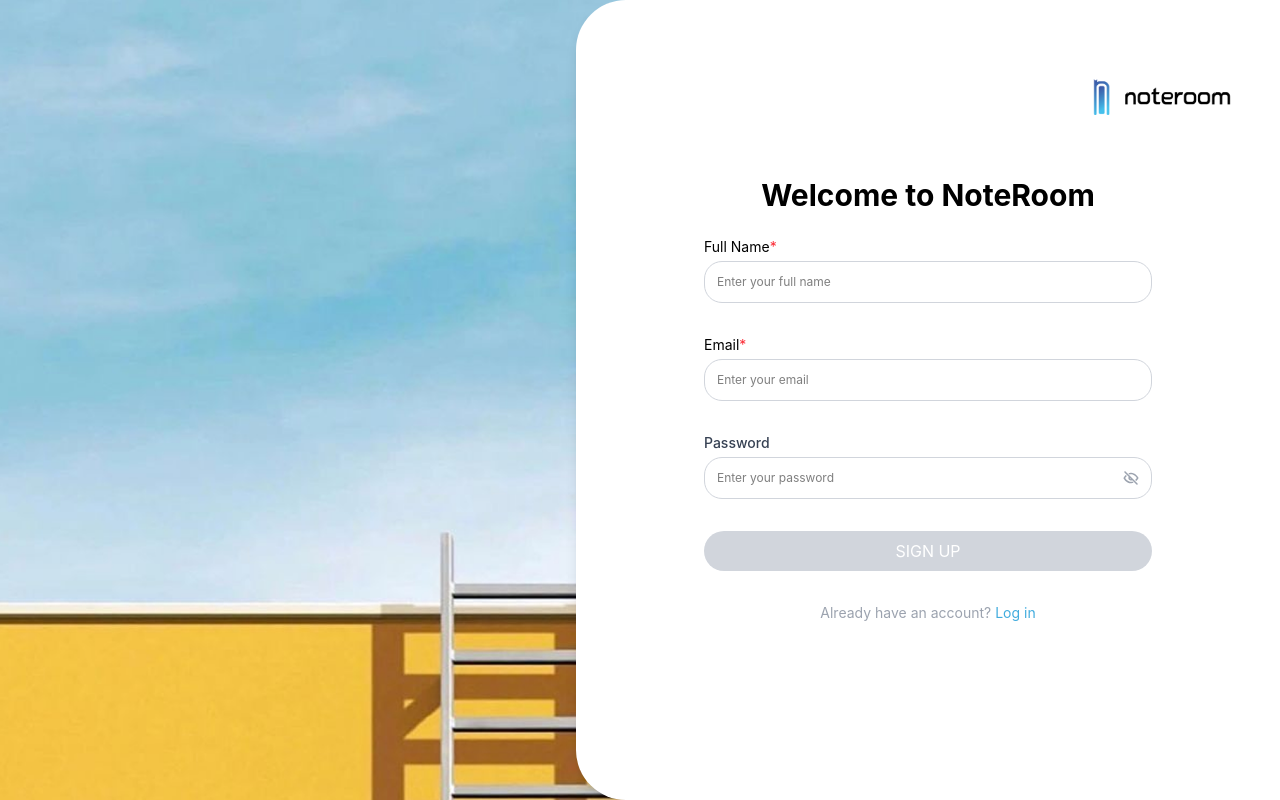
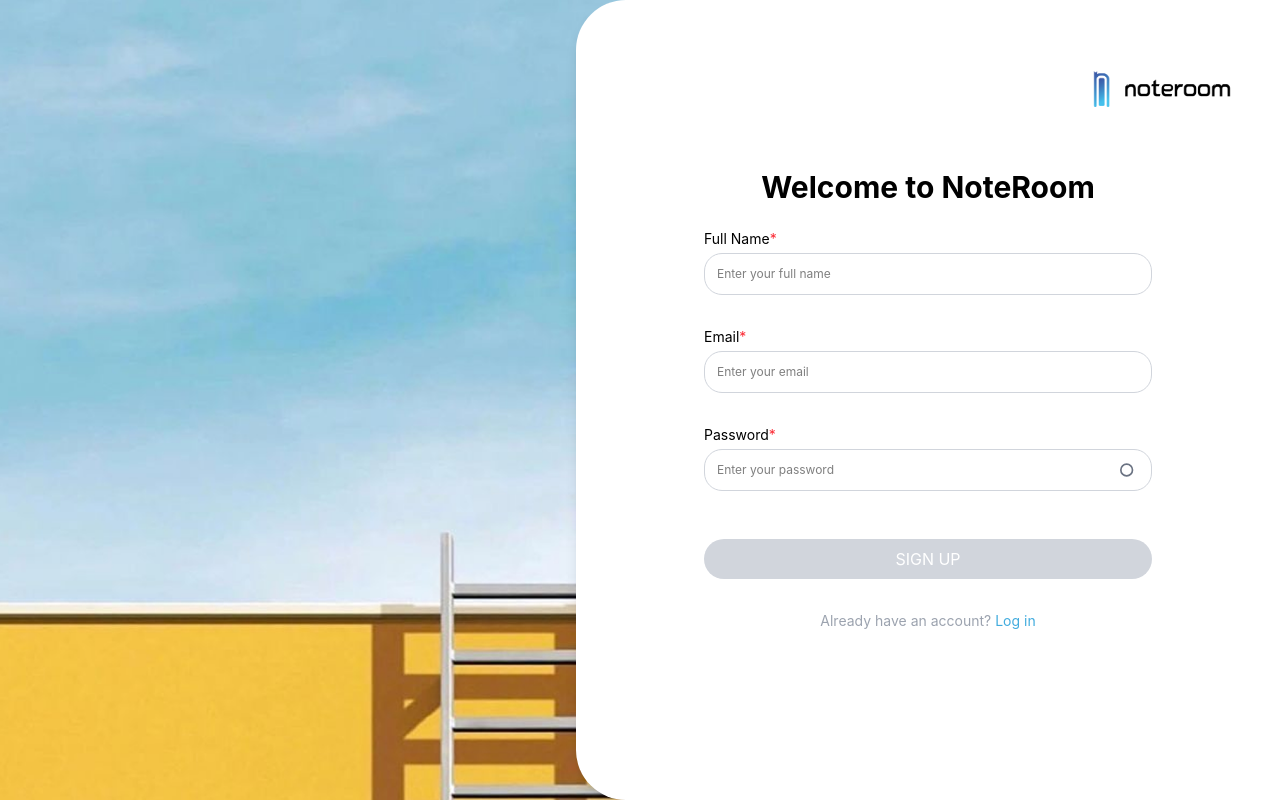
Before and after one commit to noteroomhq/noteroom, a React (Vite) app in the folder frontend/: page /signup in a window 1280 px wide. Built offline with nearby package versions, Linux system fonts and the light colour scheme.

Commit message:
strict-password-input component in signup component

```diff
--- a/frontend/src/features/auth/components/AuthInput.tsx
+++ b/frontend/src/features/auth/components/AuthInput.tsx
@@ -7,16 +7,12 @@ interface AuthInputProps extends React.InputHTMLAttributes<HTMLInputElement> {
 
 const AuthInput = ({
 	label,
-	name,
 	type = "text",
-	value,
-	onChange,
-	onFocus,
-	placeholder,
 	errorMessage,
-	required = false,
+	required = true,
 	autoFocus = false,
 	disabled = false,
+	...rest
 }: AuthInputProps) => {
 	const [showPassword, setShowPassword] = useState(false);
 
@@ -39,14 +35,10 @@ const AuthInput = ({
 				<input
 					id={label}
 					type={inputType}
-					name={name}
-					value={value}
-					onChange={onChange}
-					onFocus={onFocus}
-					placeholder={placeholder}
 					className={`w-full text-xs border rounded-[18px] caret-[#42ACDE] ${errorMessage ? "border-red-500 focus:ring-red-500" : "border-gray-300 focus:border-[#42ACDE]"} px-3 py-3 outline-none ${disabled ? "bg-gray-200 cursor-not-allowed" : ""}`}
 					autoFocus={autoFocus}
 					disabled={disabled}
+					{...rest}
 				/>
 				{type === "password" && (
 					<button
--- a/frontend/src/features/auth/components/Signup.tsx
+++ b/frontend/src/features/auth/components/Signup.tsx
@@ -6,23 +6,15 @@ import AuthBtn from "./AuthBtn";
 import SignupImage from "../assets/images/signup-page-img.png";
 import NoteRoomLogo from "../assets/images/NoteRoom Logo Files/Logotype/PNG/Rectangle Horizontal/NoteRoom_logo-fullcolor-rgb-2-1000_1000px.png";
 import { treeifyError, z } from "zod"
+import StrictPasswordInput from "./StrictPasswordInput";
+import { PasswordSchema } from "../utils";
 
 type TErrors = { name?: string, email?: string, password?: string }
-type TPasswordCriteria = { minLength: boolean, upperCase: boolean, lowerCase: boolean, number: boolean }
-
-const checkPasswordCriteria = (password: string): TPasswordCriteria => ({
-	minLength: password.length >= 6,
-	upperCase: /[A-Z]/.test(password),
-	lowerCase: /[a-z]/.test(password),
-	number: /[0-9]/.test(password),
-})
 
 const SignupFormSchema = z.object({
 	name: z.string().min(4, "Full Name must be more than four characters"),
 	email: z.email("Please enter a valid email address"),
-	password: z.string().min(6, "Your password must meet below requirements")
-		.refine(val => Object.values(checkPasswordCriteria(val)).every(v => v),
-		{ error: "Password must contain uppercases, lowercases and numbers" })
+	password: PasswordSchema
 })
 type TFormData = z.infer<typeof SignupFormSchema>
 
@@ -38,15 +30,8 @@ const Signup = () => {
 		email: "",
 		password: "",
 	});
-	const [passwordCriteria, setPasswordCriteria] = useState<TPasswordCriteria>({
-		minLength: false,
-		upperCase: false,
-		lowerCase: false,
-		number: false,
-	});
+
 	const [isFormValid, setIsFormValid] = useState(false);
-	const [isPasswordFocused, setIsPasswordFocused] = useState(false);
-	const [showPassword, setShowPassword] = useState(false); // Track password visibility
 	const [loading, setLoading] = useState<boolean>(false)
 
 	const handleChange = (e: React.ChangeEvent<HTMLInputElement>) => {
@@ -55,12 +40,6 @@ const Signup = () => {
 
 	const handleBlur = (e: React.FocusEvent<HTMLInputElement>) => {
 		validateForm(); // Validate on blur to show errors
-	};
-
-	const handleFocus = (e: React.FocusEvent<HTMLInputElement>) => {
-		if (e.target.name === "password") {
-			setIsPasswordFocused(true); // Show password criteria when focused
-		}
 	};
 
 	const validateForm = useCallback(() => {
@@ -107,9 +86,6 @@ const Signup = () => {
 		validateForm();
 	}, [form, validateForm]);
 
-	useEffect(() => {
-		setPasswordCriteria(checkPasswordCriteria(form.password))
-	}, [form.password])
 
 	return (
 		<AuthLayout imageSrc={SignupImage}>
@@ -132,7 +108,6 @@ const Signup = () => {
 						value={form.name}
 						onChange={handleChange}
 						onBlur={handleBlur}
-						onFocus={handleFocus}
 						errorMessage={errors.name}
 						placeholder="Enter your full name"
 						required
@@ -144,80 +119,14 @@ const Signup = () => {
 						value={form.email}
 						onChange={handleChange}
 						onBlur={handleBlur}
-						onFocus={handleFocus}
 						errorMessage={errors.email}
 						placeholder="Enter your email"
 						required
 					/>
 
-					{/* Password Field - used a different component */}
-					<div className="mb-4">
-						<label className="block mb-1 text-sm font-medium text-gray-700">Password</label>
-						<div className="relative">
-							<input
-								type={showPassword ? "text" : "password"}
-								name="password"
-								value={form.password}
-								onChange={handleChange}
-								onBlur={handleBlur}
-								onFocus={handleFocus}
-								placeholder="Enter your password"
-								className={`w-full text-xs border rounded-[18px] ${errors.password ? "border-red-500 focus:border-[#42ACDE]" : "border-gray-300 focus:border-[#42ACDE]"} px-3 py-3 caret-[#42ACDE] outline-none`}
-							/>
-							<button
-								type="button"
-								onClick={() => setShowPassword(!showPassword)}
-								className="absolute right-3 top-1/2 transform -translate-y-1/2 cursor-pointer text-gray-500"
-							>
-								{showPassword ? (
-									<svg width="18" height="18" viewBox="0 0 18 18" fill="none" xmlns="http://www.w3.org/2000/svg">
-										<g clip-path="url(#clip0_10309_5844)">
-										<path d="M9.16798 12.7508C5.94298 12.8258 3.82798 10.0583 3.16798 9.00082C3.63783 8.25134 4.2025 7.56567 4.84798 6.96082L3.75298 5.90332C2.90648 6.70092 2.18129 7.61815 1.60048 8.62582C1.53465 8.73984 1.5 8.86917 1.5 9.00082C1.5 9.13247 1.53465 9.26181 1.60048 9.37582C2.07298 10.1933 4.60048 14.2508 9.01798 14.2508H9.20548C10.0361 14.2262 10.8561 14.0561 11.628 13.7483L10.443 12.5633C10.0263 12.6729 9.59862 12.7358 9.16798 12.7508Z" fill="#9CA3AF"/>
-										<path d="M16.4025 8.62429C15.9225 7.79179 13.275 3.61429 8.7975 3.74929C7.96684 3.77393 7.14693 3.94401 6.375 4.25179L7.56 5.43679C7.97672 5.32717 8.40436 5.26428 8.835 5.24929C12.0525 5.16679 14.1675 7.94179 14.835 8.99929C14.3535 9.75101 13.7762 10.4368 13.1175 11.0393L14.25 12.0968C15.1071 11.3013 15.8425 10.384 16.4325 9.37429C16.4938 9.25766 16.5233 9.12694 16.5181 8.99527C16.5128 8.86361 16.4729 8.73565 16.4025 8.62429V8.62429Z" fill="#9CA3AF"/>
-										</g>
-										<circle cx="9" cy="9" r="2" fill="#9DA3AE"/>
-										<defs>
-										<clipPath id="clip0_10309_5844">
-										<rect width="18" height="18" fill="white"/>
-										</clipPath>
-										</defs>
-									</svg>
-								) : (
-									<svg width="18" height="18" viewBox="0 0 18 18" fill="none" xmlns="http://www.w3.org/2000/svg">
-										<g clip-path="url(#clip0_9435_10824)">
-										<path d="M3.53166 2.46764C3.46173 2.39771 3.37872 2.34224 3.28735 2.30439C3.19598 2.26655 3.09806 2.24707 2.99916 2.24707C2.90027 2.24707 2.80234 2.26655 2.71098 2.30439C2.61961 2.34224 2.53659 2.39771 2.46666 2.46764C2.32543 2.60887 2.24609 2.80041 2.24609 3.00014C2.24609 3.19987 2.32543 3.39141 2.46666 3.53264L6.68916 7.75514C6.42202 8.2521 6.3221 8.82192 6.40423 9.38013C6.48636 9.93833 6.74615 10.4552 7.14512 10.8542C7.54408 11.2531 8.06097 11.5129 8.61918 11.5951C9.17738 11.6772 9.7472 11.5773 10.2442 11.3101L14.4667 15.5326C14.5364 15.6029 14.6193 15.6587 14.7107 15.6968C14.8021 15.7349 14.9002 15.7545 14.9992 15.7545C15.0982 15.7545 15.1962 15.7349 15.2876 15.6968C15.379 15.6587 15.4619 15.6029 15.5317 15.5326C15.602 15.4629 15.6578 15.38 15.6958 15.2886C15.7339 15.1972 15.7535 15.0991 15.7535 15.0001C15.7535 14.9011 15.7339 14.8031 15.6958 14.7117C15.6578 14.6203 15.602 14.5374 15.5317 14.4676L3.53166 2.46764ZM8.99916 10.1251C8.70079 10.1251 8.41465 10.0066 8.20367 9.79563C7.99269 9.58466 7.87416 9.29851 7.87416 9.00014V8.94764L9.04416 10.1176L8.99916 10.1251Z" fill="#9CA3AF"/>
-										<path d="M9.16798 12.7508C5.94298 12.8258 3.82798 10.0583 3.16798 9.00082C3.63783 8.25134 4.2025 7.56567 4.84798 6.96082L3.75298 5.90332C2.90648 6.70092 2.18129 7.61815 1.60048 8.62582C1.53465 8.73984 1.5 8.86917 1.5 9.00082C1.5 9.13247 1.53465 9.26181 1.60048 9.37582C2.07298 10.1933 4.60048 14.2508 9.01798 14.2508H9.20548C10.0361 14.2262 10.8561 14.0561 11.628 13.7483L10.443 12.5633C10.0263 12.6729 9.59862 12.7358 9.16798 12.7508Z" fill="#9CA3AF"/>
-										<path d="M16.4025 8.62429C15.9225 7.79179 13.275 3.61429 8.7975 3.74929C7.96684 3.77393 7.14693 3.94401 6.375 4.25179L7.56 5.43679C7.97672 5.32717 8.40436 5.26428 8.835 5.24929C12.0525 5.16679 14.1675 7.94179 14.835 8.99929C14.3535 9.75101 13.7762 10.4368 13.1175 11.0393L14.25 12.0968C15.1071 11.3013 15.8425 10.384 16.4325 9.37429C16.4938 9.25766 16.5233 9.12694 16.5181 8.99527C16.5128 8.86361 16.4729 8.73565 16.4025 8.62429Z" fill="#9CA3AF"/>
-										</g>
-										<defs>
-										<clipPath id="clip0_9435_10824">
-										<rect width="18" height="18" fill="white"/>
-										</clipPath>
-										</defs>
-									</svg>
-								)}
-							</button>
-						</div>
-						{errors.password && <p className="text-sm text-red-500 mt-1">{errors.password}</p>}
-						{isPasswordFocused && (
-							<div className="mt-2 text-sm">
-								<ul className="grid grid-cols-2 gap-x-5">
-									<li className={passwordCriteria.minLength ? "text-green-600" : "text-gray-400"}>
-										Minimum 6 characters
-									</li>
-									<li className={passwordCriteria.upperCase ? "text-green-600" : "text-gray-400"}>
-										At least 1 uppercase letter
-									</li>
-									<li className={passwordCriteria.lowerCase ? "text-green-600" : "text-gray-400"}>
-										At least 1 lowercase letter
-									</li>
-									<li className={passwordCriteria.number ? "text-green-600" : "text-gray-400"}>
-										At least 1 number
-									</li>
-								</ul>
-							</div>
-						)}
-					</div>
+					<StrictPasswordInput
+						password={[form.password, function(e: React.ChangeEvent<HTMLInputElement>) { setForm(prev => ({...prev, password: e.target.value})) }]}
+					/>
 
 					<AuthBtn label={loading ? "Signing in..." : "Sign Up"} onClick={handleSignup} disabled={loading || !isFormValid} />
 
--- a/frontend/src/features/auth/components/StrictPasswordInput.tsx
+++ b/frontend/src/features/auth/components/StrictPasswordInput.tsx
@@ -1,11 +1,11 @@
 import React, { useEffect, useState } from 'react'
 import AuthInput from './AuthInput'
 import { checkPasswordCriteria, PasswordSchema } from '../utils';
-import z, { treeifyError } from 'zod';
+import { treeifyError } from 'zod';
 
 type TPasswordCriteria = { minLength: boolean, upperCase: boolean, lowerCase: boolean, number: boolean }
 
-export default function StrictPasswordInput({ password: [password, setPassword], error }: { error: string | null, password: [string, React.Dispatch<React.SetStateAction<string>>] }) {
+export default function StrictPasswordInput({ password: [password, onPasswordChange] }: { password: [string, (e: React.ChangeEvent<HTMLInputElement>) => void ] }) {
     const [isPasswordFocused, setIsPasswordFocused] = useState<boolean>(false)
     const [fieldError, setFieldError] = useState<string | null>(null)
     const [passwordCriteria, setPasswordCriteria] = useState<TPasswordCriteria>({
@@ -19,12 +19,9 @@ export default function StrictPasswordInput({ password: [password, setPassword],
         setIsPasswordFocused(true)
     }
 
-    function handleChange(e: React.ChangeEvent<HTMLInputElement>) {
-        setPassword(e.target.value)
-    }
-
     useEffect(() => {
 		setPasswordCriteria(checkPasswordCriteria(password))
+
         if (isPasswordFocused) {
             const parsedPassword = PasswordSchema.safeParse(password)
             if (!parsedPassword.success) {
@@ -43,14 +40,13 @@ export default function StrictPasswordInput({ password: [password, setPassword],
                     label='Password'
                     type='password'
                     value={password}
-                    onChange={handleChange}
+                    onChange={onPasswordChange}
                     onFocus={handleFocus}
                     required
                     errorMessage={fieldError || undefined}
+                    placeholder='Enter your password'
                 />
             </div>
-
-            {error && <p className="text-sm text-red-500 mt-1">{error}</p>}
 
             {isPasswordFocused && (
                 <div className="mt-2 text-sm">
--- a/frontend/src/features/auth/components/forgot-password/EmailStage.tsx
+++ b/frontend/src/features/auth/components/forgot-password/EmailStage.tsx
@@ -1,8 +1,9 @@
 import React from 'react'
 import AuthInput from '../AuthInput'
 import AuthButton from '../AuthBtn'
+import type { StateController } from '@stypes/global'
 
-export default function EmailStage({ email: [email, setEmail], error: [apiError, emailError], isLoading, handleEmailSubmit }: { handleEmailSubmit: (e: React.FormEvent) => void, isLoading: boolean, error: [string | null, string | null], email: [string, React.Dispatch<React.SetStateAction<string>>] }) {
+export default function EmailStage({ email: [email, setEmail], error: [apiError, emailError], isLoading, handleEmailSubmit }: { handleEmailSubmit: (e: React.FormEvent) => void, isLoading: boolean, error: [string | null, string | null], email: StateController<string> }) {
     return (
         <form onSubmit={handleEmailSubmit} className="flex flex-col gap-4">
             <h1 className="text-3xl font-bold mb-1 text-center">Forgot Password</h1>
--- a/frontend/src/features/auth/components/forgot-password/OTPStage.tsx
+++ b/frontend/src/features/auth/components/forgot-password/OTPStage.tsx
@@ -1,8 +1,9 @@
 import React from 'react'
 import OTPInput from '../OTPInput'
 import AuthButton from '../AuthBtn'
+import type { StateController } from '@stypes/global'
 
-export default function OTPStage({ otpValue: [otpValue, setOtpValue], error: [apiError, otpError], isLoading, handleOTPSubmit }: { handleOTPSubmit: (e: React.FormEvent) => void, otpValue: [string[], React.Dispatch<React.SetStateAction<string[]>>], isLoading: boolean, error: [string | null, string | null ]}) {
+export default function OTPStage({ otpValue: [otpValue, setOtpValue], error: [apiError, otpError], isLoading, handleOTPSubmit }: { handleOTPSubmit: (e: React.FormEvent) => void, otpValue: StateController<string[]>, isLoading: boolean, error: [string | null, string | null ]}) {
     return (
         <form
             onSubmit={handleOTPSubmit}
--- a/frontend/src/features/auth/components/forgot-password/PasswordResetStage.tsx
+++ b/frontend/src/features/auth/components/forgot-password/PasswordResetStage.tsx
@@ -3,8 +3,9 @@ import StrictPasswordInput from '../StrictPasswordInput'
 import AuthButton from '../AuthBtn'
 import AuthInput from '../AuthInput'
 import { isPasswordValid } from '../../utils'
+import type { StateController } from '@stypes/global'
 
-export default function PasswordResetStage({ isLoading, handleResetSubmit, passwords: [[password, setPassword], [confirmPassword, setConfirmPassword]], errors: [apiError, [resetPasswordError, setResetPasswordError]] }: { isLoading: boolean,  errors: [string | null, [string | null, React.Dispatch<React.SetStateAction<string | null>>]], passwords: [[string, React.Dispatch<React.SetStateAction<string>>], [string, React.Dispatch<React.SetStateAction<string>>]], handleResetSubmit: (e: React.FormEvent<HTMLFormElement>) => void }) {
+export default function PasswordResetStage({ isLoading, handleResetSubmit, passwords: [[password, setPassword], [confirmPassword, setConfirmPassword]], errors: [apiError, [resetPasswordError, setResetPasswordError]] }: { isLoading: boolean,  errors: [string | null, StateController<string | null>], passwords: [StateController<string>, StateController<string>], handleResetSubmit: (e: React.FormEvent<HTMLFormElement>) => void }) {
     const [validPasswords, setValidPasswords] = useState<boolean>(false)
 
     useEffect(() => {
@@ -20,8 +21,7 @@ export default function PasswordResetStage({ isLoading, handleResetSubmit, passw
             </p>
 
             <StrictPasswordInput
-                password={[password, setPassword]}
-                error={null}
+                password={[password, function(e: React.ChangeEvent<HTMLInputElement>) { setPassword(e.target.value) } ]}
             />
 
             <AuthInput
```
Also changed, not shown: frontend/src/features/auth/utils.ts (line endings or trailing spaces).
